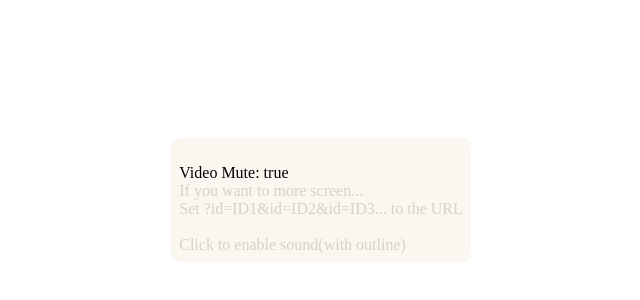
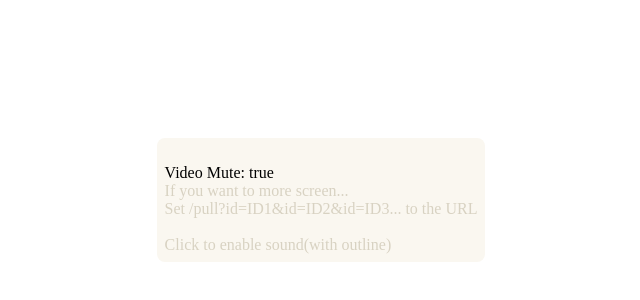
Before and after one commit to aatomu/WebRTCshare, a website: page assets/pull.html in a window 1280 px wide. Shown: the part 208-508 px from the top of the page, without its empty margins (319-959 px from the left). Drawn offline with Linux system fonts and the light colour scheme.

Commit message:
補足をもうちょいわかりやすく

```diff
--- a/assets/pull.html
+++ b/assets/pull.html
@@ -25,7 +25,7 @@
 		<span id="mute">Video Mute: true</span><br>
 		<div class="support">
 			<span>If you want to more screen...</span><br>
-			<span>Set ?id=ID1&id=ID2&id=ID3... to the URL</span><br>
+			<span>Set /pull?id=ID1&id=ID2&id=ID3... to the URL</span><br>
 			<br>
 			<span>Click to enable sound(with outline)</span>
 		</div>
```
Also changed, not shown: assets/push.html (+1 -1 lines).
